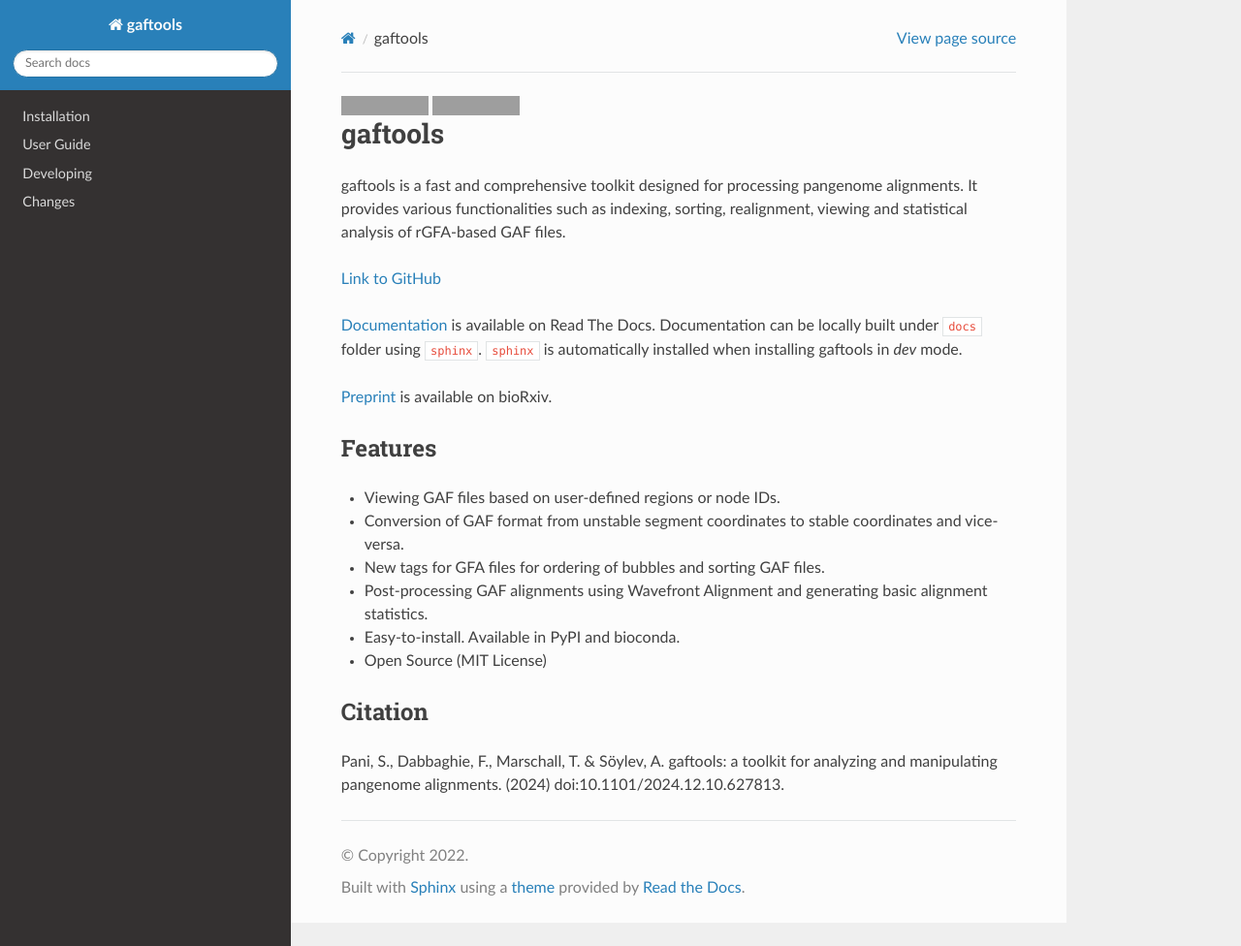
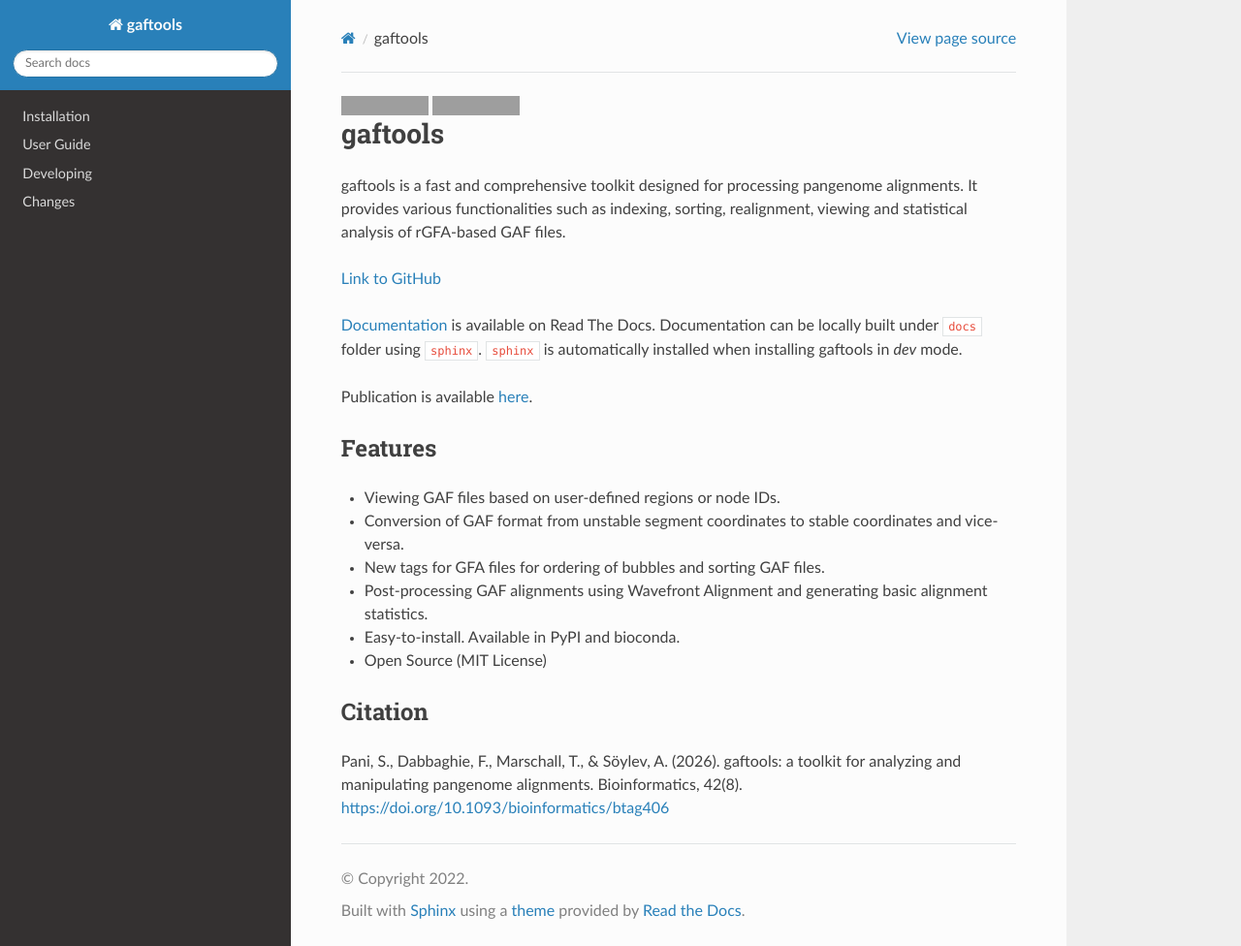
Before and after one commit to marschall-lab/gaftools, a Sphinx documentation site: the page built from docs/README.rst, in a window 1280 px wide and 976 px high. Shown: the whole window at 97% size. Built offline with Sphinx 7.4.7 and the Read the Docs theme 3.1.0, drawn with Linux system fonts in a browser that asks for light colours; the version number could not be read and is left out; grey boxes are pictures that could not be loaded.

Commit message:
replacing preprint link and citation with publication link and citation

```diff
--- a/docs/README.rst
+++ b/docs/README.rst
@@ -15,7 +15,7 @@
 `Documentation <https://gaftools.readthedocs.io/>`_ is available on Read The Docs. Documentation can be locally built under :code:`docs` folder
 using :code:`sphinx`. :code:`sphinx` is automatically installed when installing gaftools in `dev` mode.
 
-`Preprint <https://www.biorxiv.org/content/10.1101/2024.12.10.627813v1>`_ is available on bioRxiv.
+Publication is available `here <https://doi.org/10.1093/bioinformatics/btag406>`_.
 
 Features
 --------
@@ -30,4 +30,4 @@
 Citation
 --------
 
-Pani, S., Dabbaghie, F., Marschall, T. & Söylev, A. gaftools: a toolkit for analyzing and manipulating pangenome alignments. (2024) doi:10.1101/2024.12.10.627813.
+Pani, S., Dabbaghie, F., Marschall, T., & Söylev, A. (2026). gaftools: a toolkit for analyzing and manipulating pangenome alignments. Bioinformatics, 42(8). https://doi.org/10.1093/bioinformatics/btag406
```
Also changed, not shown: README.md (+1 -1 lines).
